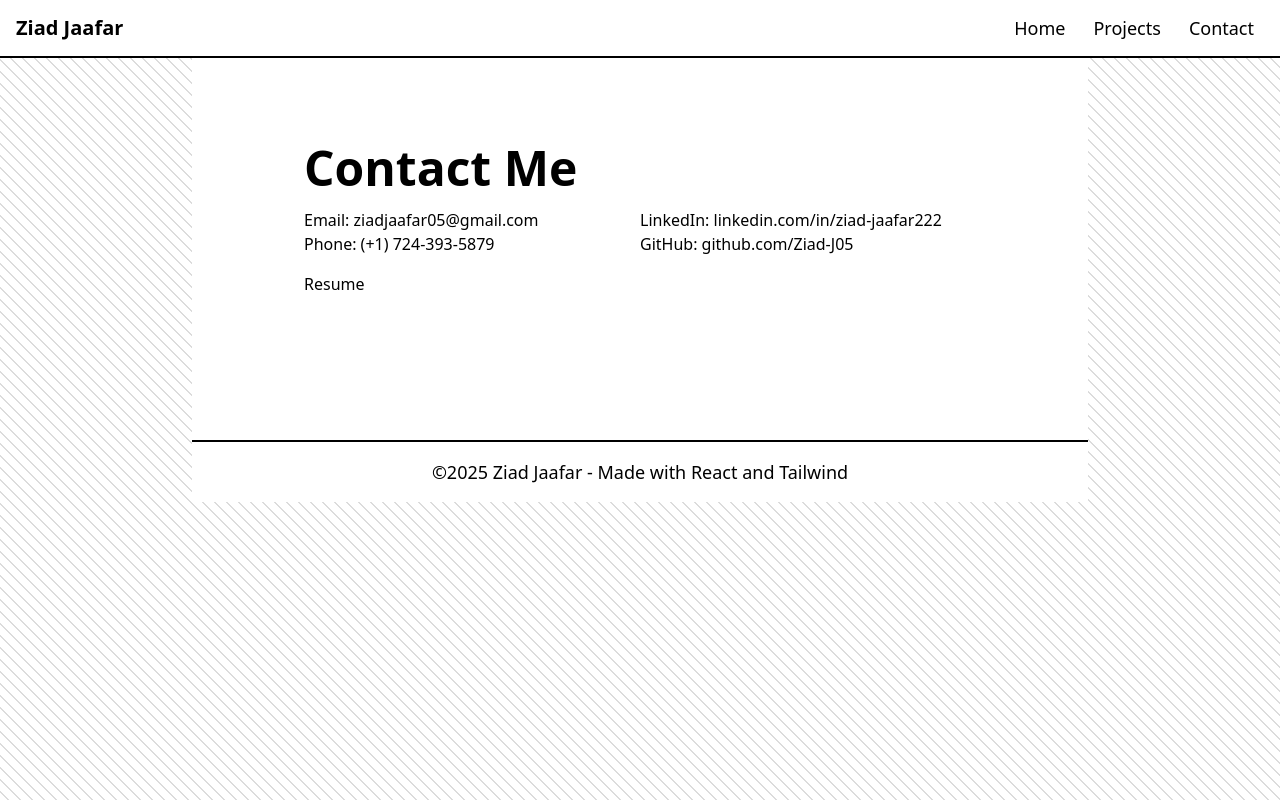
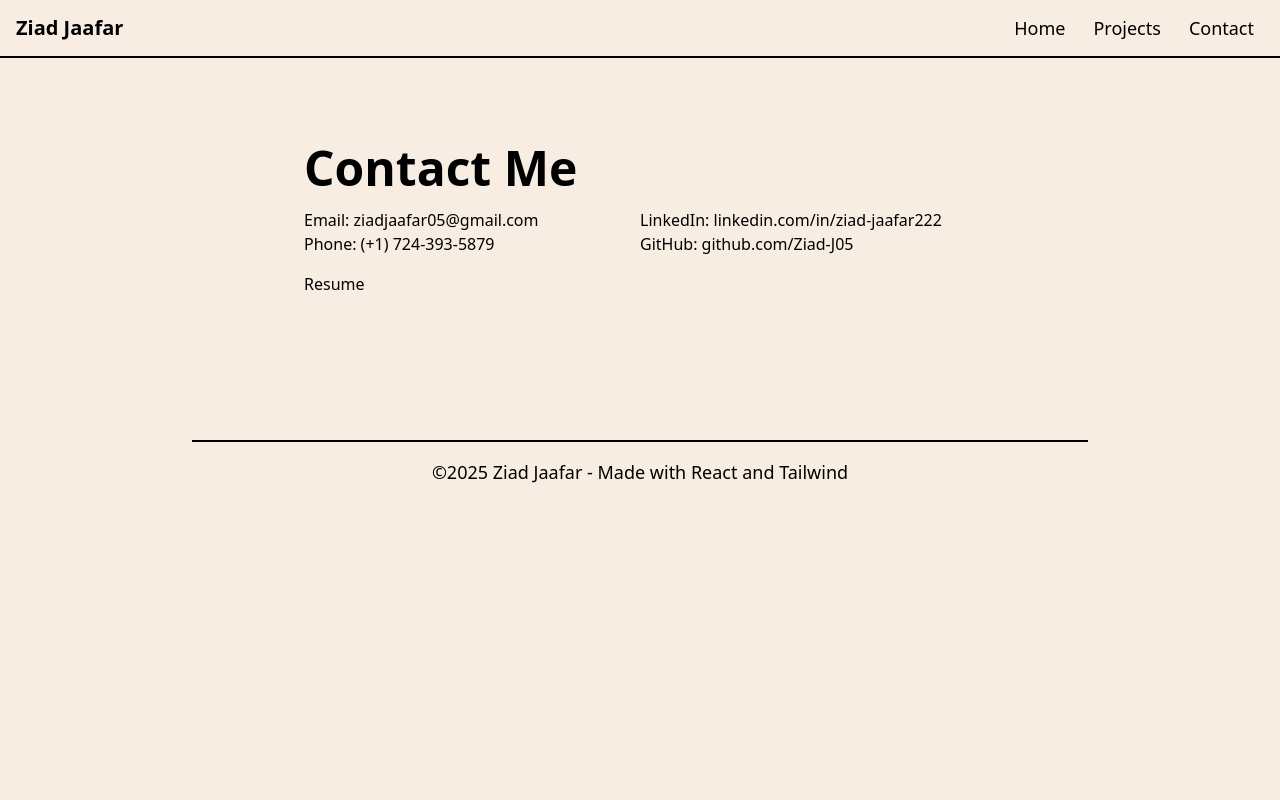
Before and after one commit to Ziad-J05/Portfolio-Site, a React (Vite) app: page /contact in a window 1280 px wide. Built offline with nearby package versions, Linux system fonts and the light colour scheme.

Commit message:
added background color

```diff
--- a/index.html
+++ b/index.html
@@ -6,10 +6,7 @@
     <meta name="viewport" content="width=device-width, initial-scale=1.0" />
     <title>Vite + React</title>
   </head>
-  <body style="background-color: #ffffff;
-opacity: 1;
-background-size: 12px 12px;
-background-image: repeating-linear-gradient(45deg, #dcdcdc 0, #dcdcdc 1.2000000000000002px, #ffffff 0, #ffffff 50%);">
+  <body style="background-color: #F7EDE2;">
     <div id="root"></div>
     <script type="module" src="/src/main.tsx"></script>
   </body>
--- a/src/components/Footer.tsx
+++ b/src/components/Footer.tsx
@@ -3,7 +3,7 @@
 function Footer(){
   return(
     <>
-      <footer className="mx-auto text-lg w-4xl py-4 bg-white text-black border-t-2">
+      <footer className="mx-auto text-lg w-4xl py-4 bg-[#F7EDE2] text-black border-t-2">
         <p className='w-2xl mx-auto text-center'>&copy;2025 Ziad Jaafar - Made with React and Tailwind</p>
       </footer>
     </>
--- a/src/components/JobTimeline.tsx
+++ b/src/components/JobTimeline.tsx
@@ -48,13 +48,13 @@
           vertical: ""
         },
         body: {
-          base: "border-2 border-black border-t-0 rounded-b-lg py-1 px-2 mb-1 text-lg font-normal text-black dark:text-gray-400"
+          base: "bg-white border-2 border-black border-t-0 rounded-b-lg py-1 px-2 mb-1 text-lg font-normal text-black dark:text-gray-400"
         },
         time: {
           base: "pl-3 text-lg font-semibold leading-none text-black dark:text-gray-500"
         },
         title: {
-          base: "flex border-2 border-black rounded-t-lg px-2 gap-2 text-2xl font-normal text-black dark:text-white"
+          base: "bg-white flex border-2 border-black rounded-t-lg px-2 gap-2 text-2xl font-normal text-black dark:text-white"
         }
       },
       point: {
--- a/src/components/MainContentArea.tsx
+++ b/src/components/MainContentArea.tsx
@@ -5,7 +5,7 @@
 
   return(
     <>
-      <main className="bg-[#ffffff] py-36 mx-auto w-4xl">
+      <main className="bg-[#F7EDE2] py-36 mx-auto w-4xl">
           {content}
       </main>
     </>
--- a/src/components/NavigationBar.tsx
+++ b/src/components/NavigationBar.tsx
@@ -5,7 +5,7 @@
 
   navbar:{
       root: {
-        base: "bg-white px-2 py-2 sm:px-4 border-b-2",
+        base: "bg-[#F7EDE2] px-2 py-2 sm:px-4 border-b-2",
         rounded: {
           on: "rounded",
           off: ""
@@ -37,7 +37,7 @@
         base: "block py-2 pl-3 pr-4 md:px-2 md:py-1 text-lg rounded-lg",
         active: {
           on: "bg-transparent text-white md:bg-transparent md:text-black",
-          off: "border-b border-gray-100 text-black hover:bg-gray-50 md:border-2 md:border-white md:hover:bg-gray-200 md:hover:border-2 md:hover:border-black md:hover:text-black"
+          off: "border-b border-gray-100 text-black hover:bg-gray-50 md:border-2 md:border-[#F7EDE2] md:hover:bg-white md:hover:border-2 md:hover:border-black md:hover:text-black"
         },
         disabled: {
           on: "text-gray-400 hover:cursor-not-allowed dark:text-gray-600",
```
